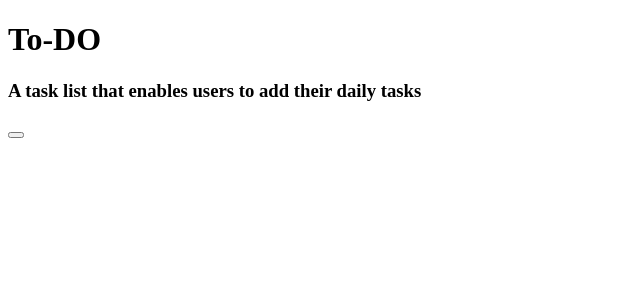
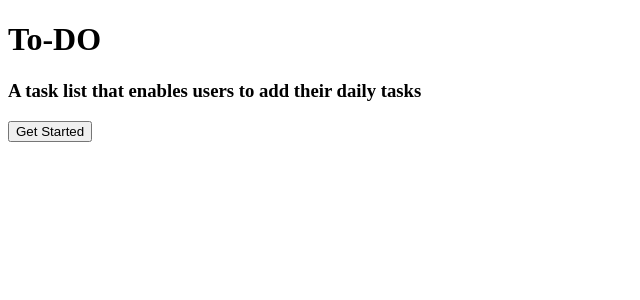
Before and after one commit to jeilanif/vite-project1-Todo-list, a React (Vite) app: page / in a window 1280 px wide. Shown: the top 300 px of the page, without its empty margins (0-640 px from the left). Built offline with nearby package versions, Linux system fonts and the light colour scheme.

Commit message:
App Page skeleton Setup
initial Project setup, added main text to the app landing page.

```diff
--- a/src/App.jsx
+++ b/src/App.jsx
@@ -8,7 +8,7 @@ function App() {
     <div>
    <h1>To-DO</h1>
    <h3>A task list that enables users to add their daily tasks</h3>
-   <button></button>
+   <button>Get Started</button>
     </div>
   )
 }
```
